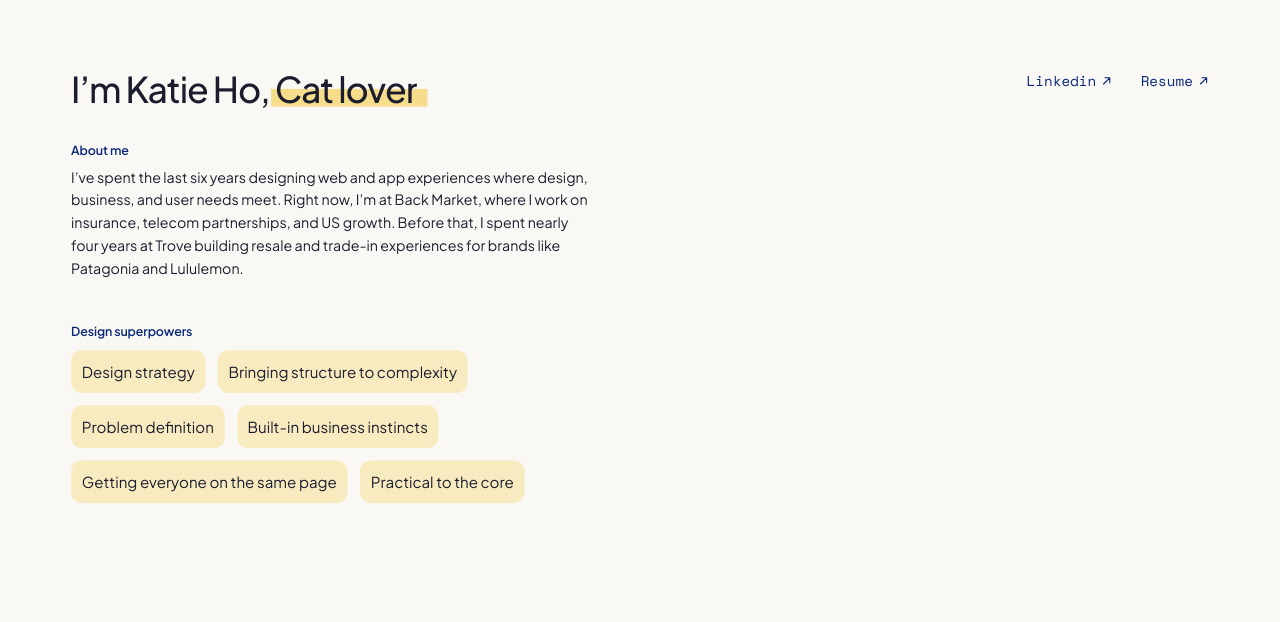
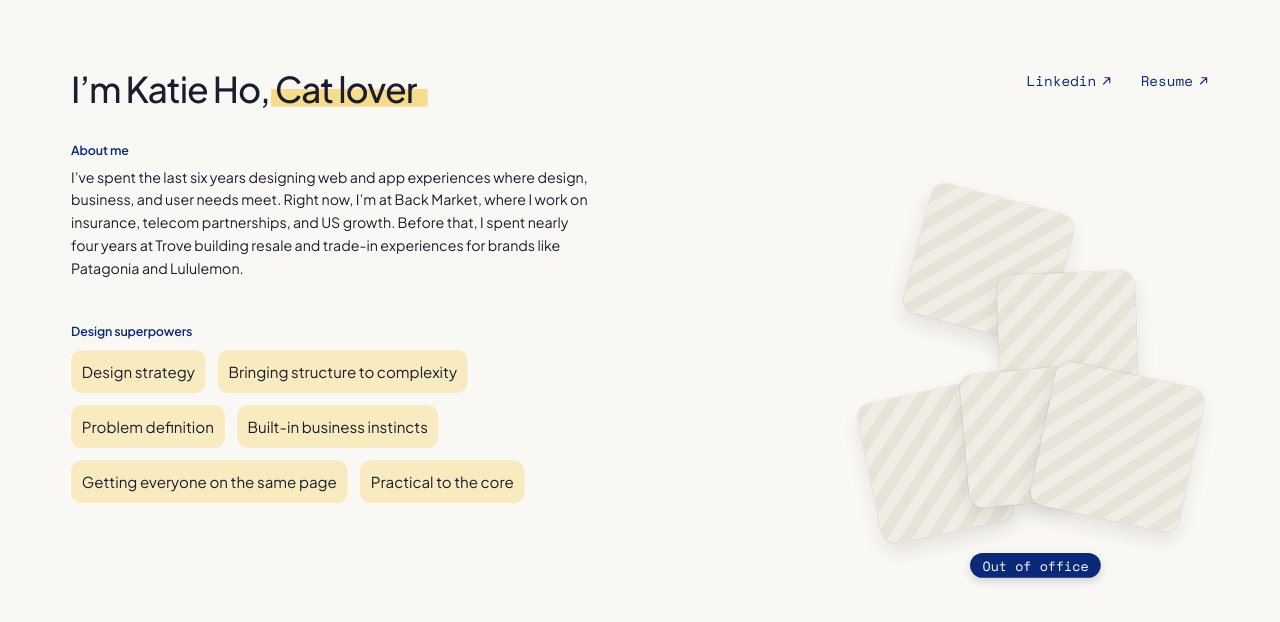
Before and after one commit to katiebelleho/portfolio, a Next.js app: page /about in a window 1280 px wide. Shown: the top 622 px of the page. Built offline with nearby package versions, Linux system fonts and the light colour scheme.

Commit message:
Add placeholder photo collage with Out of office caption to About page
Co-Authored-By: Claude Opus 5.5 <noreply@anthropic.com>
Claude-Session: https://claude.ai/code/session_01QtbQuMGztDTwD1S6Xz9Geb

```diff
--- a/src/app/about/page.tsx
+++ b/src/app/about/page.tsx
@@ -1,5 +1,6 @@
 import type { Metadata } from "next";
 import AboutIntro from "@/components/about/about-intro";
+import PhotoCollage from "@/components/about/photo-collage";
 import AboutStage from "@/components/about/about-stage";
 import { ExternalLinks } from "@/components/home/anchors";
 import RotatingTagline from "@/components/rotating-tagline";
@@ -19,6 +20,7 @@ export default function AboutPage() {
           <RotatingTagline className="text-[28px] leading-[1.2] sm:text-[34px]" />
         </header>
         <AboutIntro className="mt-10" />
+        <PhotoCollage className="mx-auto mt-14" />
       </div>
     </main>
   );
--- a/src/components/about/about-stage.tsx
+++ b/src/components/about/about-stage.tsx
@@ -1,6 +1,7 @@
 "use client";
 
 import AboutIntro from "@/components/about/about-intro";
+import PhotoCollage from "@/components/about/photo-collage";
 import { ExternalLinks } from "@/components/home/anchors";
 import {
   FRAME_H,
@@ -45,6 +46,9 @@ export default function AboutStage() {
           <div className="absolute top-[64px] right-[80px] flex h-[54px] items-center">
             <ExternalLinks />
           </div>
+          <div className="absolute top-[200px] right-[80px] w-[390px]">
+            <PhotoCollage />
+          </div>
         </div>
       </div>
     </div>
--- /dev/null
+++ b/src/components/about/photo-collage.tsx
@@ -0,0 +1,66 @@
+import Image from "next/image";
+import { cardSurface } from "@/components/ui/brand";
+
+/** Collage box the slots are laid out in (px at the 1440 × 900 stage). */
+const BOX_W = 390;
+const BOX_H = 450;
+
+type Slot = {
+  left: number;
+  top: number;
+  width: number;
+  height: number;
+  rotate: number;
+  /** Photo URL; until one is set the slot shows a striped placeholder. */
+  src?: string;
+  alt?: string;
+};
+
+/** Listed back to front; positions follow the About page mockup. */
+const SLOTS: Slot[] = [
+  { left: 60, top: 22, width: 165, height: 150, rotate: 15 },
+  { left: 153, top: 107, width: 155, height: 125, rotate: -2 },
+  { left: 7, top: 240, width: 150, height: 160, rotate: -12 },
+  { left: 115, top: 217, width: 120, height: 150, rotate: -5 },
+  { left: 202, top: 220, width: 170, height: 165, rotate: 12 },
+];
+
+const pct = (value: number, of: number) => `${(value / of) * 100}%`;
+
+/** Fanned stack of travel photos with an "Out of office" caption. */
+export default function PhotoCollage({ className = "" }: { className?: string }) {
+  return (
+    <figure
+      className={`relative aspect-[390/450] w-full max-w-[390px] ${className}`}
+    >
+      {SLOTS.map((slot, index) => (
+        <div
+          key={index}
+          className={`absolute overflow-hidden ${cardSurface}`}
+          style={{
+            left: pct(slot.left, BOX_W),
+            top: pct(slot.top, BOX_H),
+            width: pct(slot.width, BOX_W),
+            height: pct(slot.height, BOX_H),
+            transform: `rotate(${slot.rotate}deg)`,
+          }}
+        >
+          {slot.src ? (
+            <Image
+              src={slot.src}
+              alt={slot.alt ?? ""}
+              fill
+              sizes="200px"
+              className="object-cover"
+            />
+          ) : (
+            <div className="placeholder-stripes h-full w-full" aria-hidden="true" />
+          )}
+        </div>
+      ))}
+      <figcaption className="absolute bottom-0 left-1/2 -translate-x-1/2 rounded-full bg-(--accent) px-3.5 py-1 font-mono text-[15px] leading-5 whitespace-nowrap text-white shadow-[0_4px_10px_rgba(27,29,46,.18)]">
+        Out of office
+      </figcaption>
+    </figure>
+  );
+}
```
